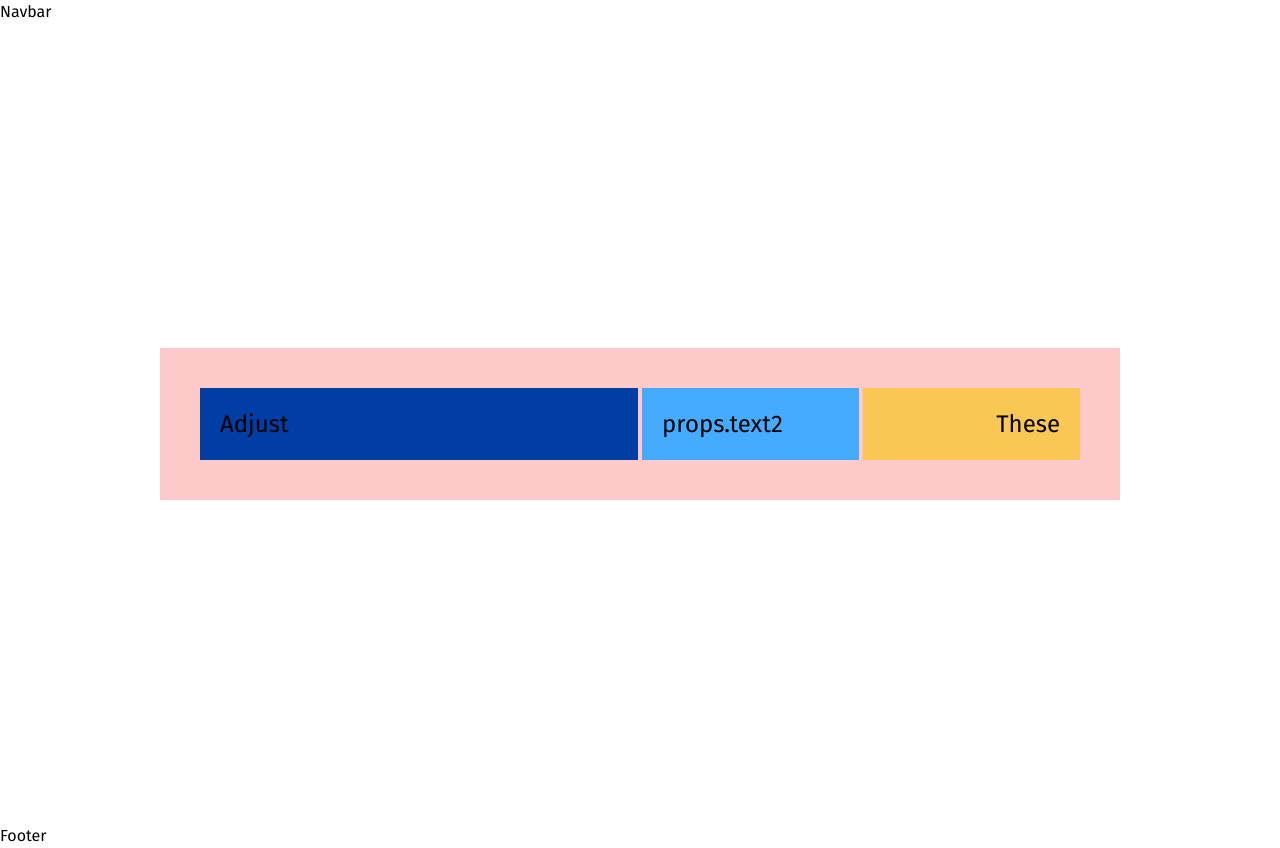
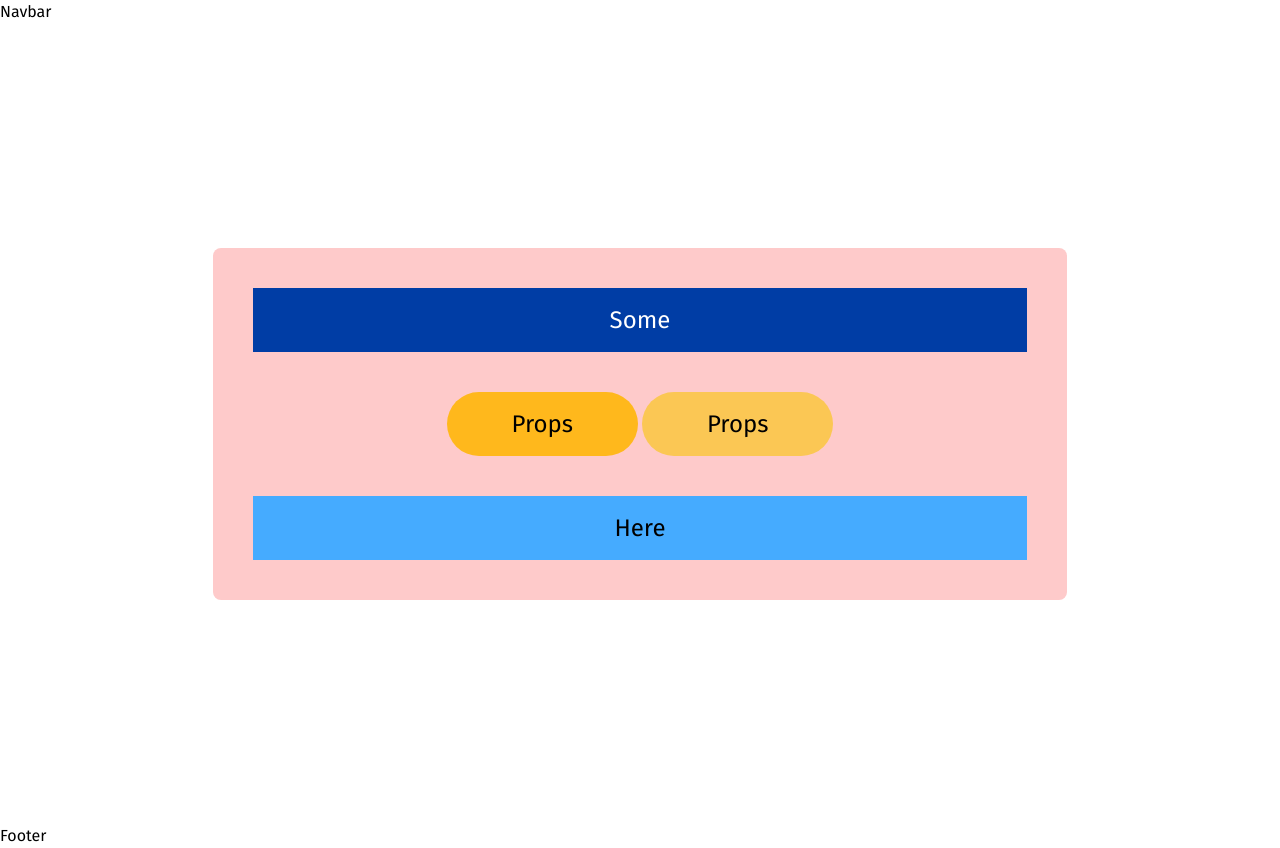
Before and after one commit to acm-ucr/cse-ula, a Next.js app: page / in a window 1280 px wide. Built offline with nearby package versions, Linux system fonts and the light colour scheme.

Commit message:
implemented Flexbox layout in Example.tsx and updated page.tsx

```diff
--- a/src/app/page.tsx
+++ b/src/app/page.tsx
@@ -3,7 +3,7 @@ import Example from "@/components/Example";
 const Home = () => {
   return (
     <div className="flex h-screen w-screen items-center justify-center text-center text-2xl">
-      <Example text1="Adjust" text2="These" text3="Props" />
+      <Example text1="Some" text2="Props" text3="Props" text4="Here" />
     </div>
   );
 };
--- a/src/components/Example.tsx
+++ b/src/components/Example.tsx
@@ -1,18 +1,37 @@
-const Example = (props: { text1: string; text2: string; text3: string }) => {
+const Example = (props: {
+  text1: string;
+  text2: string;
+  text3: string;
+  text4: string;
+}) => {
   return (
-    <div className="flex w-3/4 items-center gap-1 bg-red-200 p-10">
-      <div className="w-1/2 bg-ula-blue-primary p-5 text-left">
+    <div className="flex min-h-screen w-screen items-center justify-center bg-white">
+      <div className="flex w-2/3 flex-col justify-center gap-10 rounded-lg bg-red-200 p-10">
+        {/* box1 */}
+        <div className="flex-1 bg-ula-blue-primary p-4 text-center text-white">
           {props.text1}
         </div>
+
+        <div className="flex w-full flex-row justify-center gap-6">
+          {/* box2 */}
           <div className="flex w-1/2 flex-row gap-1">
-        <div className="w-full bg-ula-blue-accent p-5 text-left">
-          props.text2
-        </div>
-        <div className="w-full bg-ula-yellow-accent p-5 text-right">
+            <div className="flex-1 rounded-full bg-ula-yellow-primary p-4 text-center text-black">
               {props.text2}
             </div>
+
+            {/* box3 */}
+            <div className="flex-1 rounded-full bg-ula-yellow-accent p-4 text-center text-black">
+              {props.text3}
+            </div>
+          </div>
+
+          {/* box4 */}
+        </div>
+        <div className="flex-1 bg-ula-blue-accent p-4 text-center text-black">
+          {props.text4}
         </div>
         {/* Hint: Add another box/div here similarly to line 4 */}
+      </div>
     </div>
   );
 };
```
Lines whose indentation alone changed are shown as unchanged.
